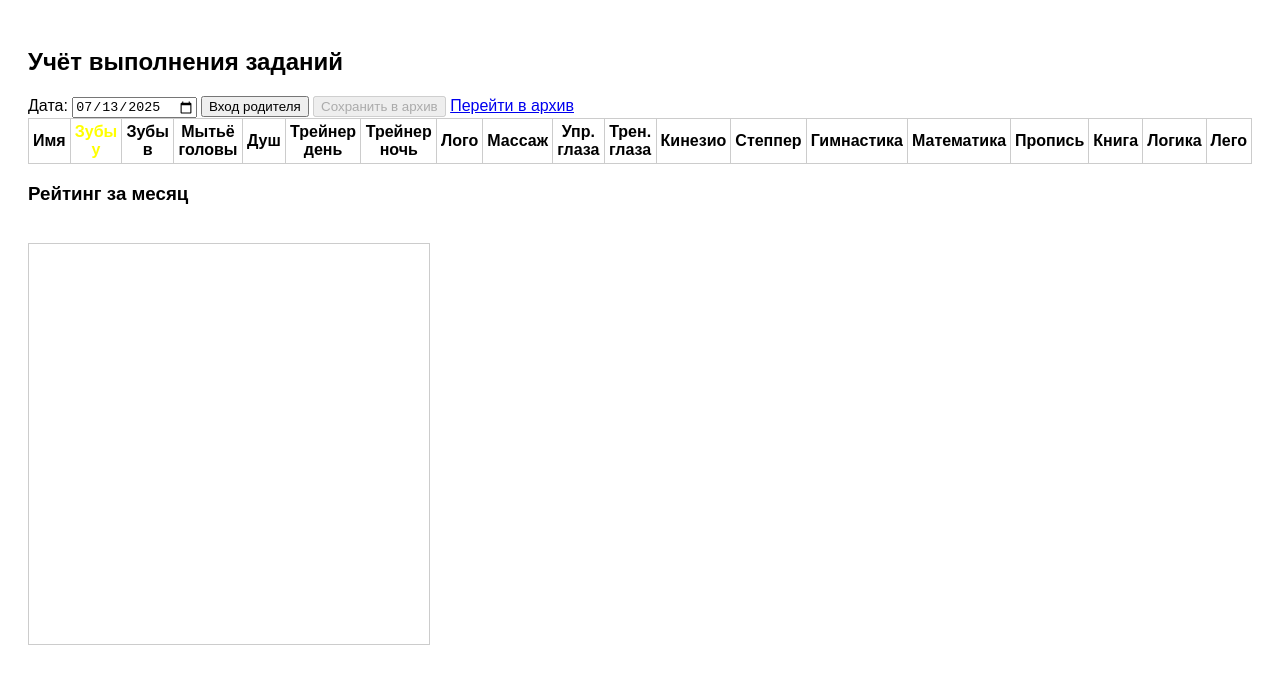
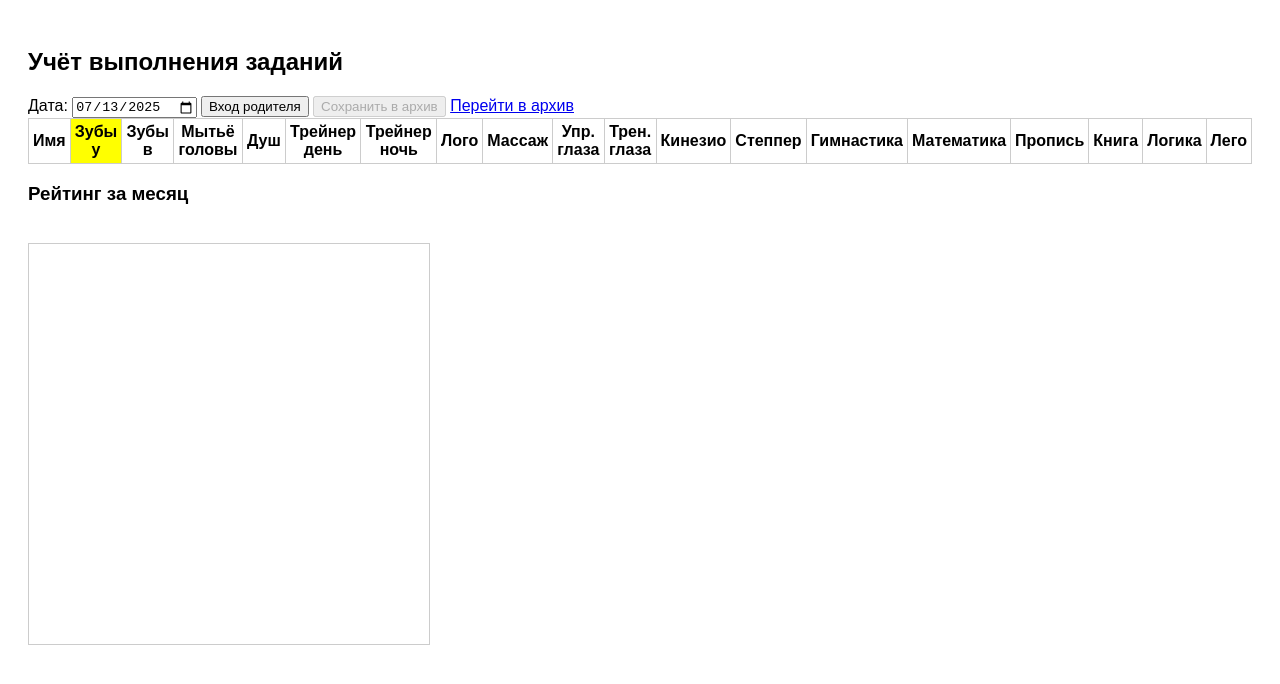
Before and after one commit to kgvas/rating-kids-clean, a website with bundled scripts: page index.html in a window 1280 px wide. Built offline with nearby package versions, Linux system fonts and the light colour scheme; no server answers.

Commit message:
Update index.html

```diff
--- a/index.html
+++ b/index.html
@@ -56,7 +56,7 @@
     <thead>
       <tr>
         <th>Имя</th>
-        <th style="color: yellow">Зубы у</th><th>Зубы в</th><th>Мытьё головы</th><th>Душ</th>
+        <th style=" background-color: yellow">Зубы у</th><th>Зубы в</th><th>Мытьё головы</th><th>Душ</th>
         <th>Трейнер день</th><th>Трейнер ночь</th><th>Лого</th>
         <th>Массаж</th><th>Упр. глаза</th><th>Трен. глаза</th>
         <th>Кинезио</th><th>Степпер</th><th>Гимнастика</th>
```
